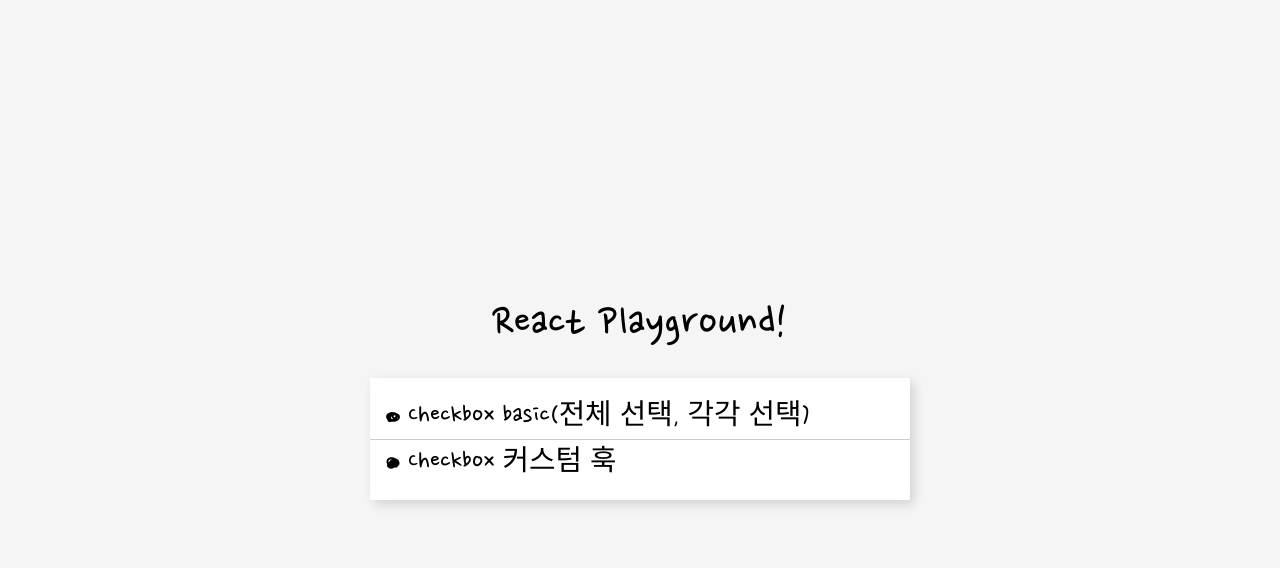
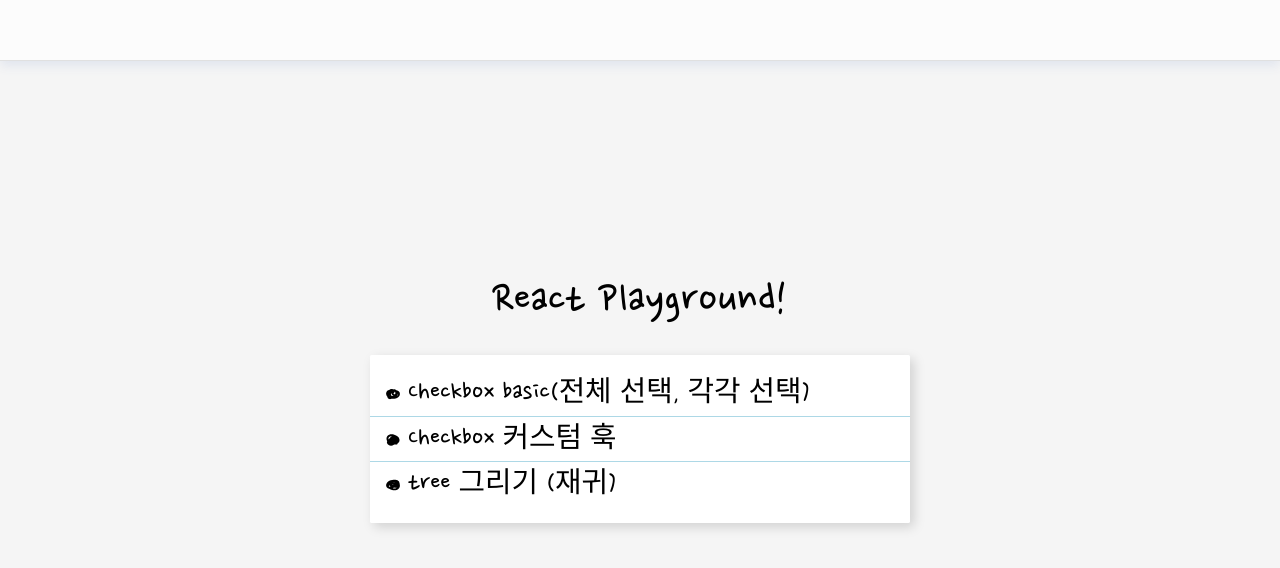
Before and after one commit to datoybi/react-playground, a React (Create React App) app: page / in a window 1280 px wide. Shown: the top 568 px of the page. Built offline with nearby package versions, Linux system fonts and the light colour scheme.

Commit message:
Feat: make checkbox hooks

```diff
--- a/src/App.scss
+++ b/src/App.scss
@@ -7,3 +7,9 @@
   place-items: center;
   min-height: 100vh;
 }
+
+.title {
+  font-family: 'Nanum Pen Script';
+  font-size: 2rem;
+  margin-bottom: 30px;
+}
--- a/src/Routes.tsx
+++ b/src/Routes.tsx
@@ -3,6 +3,7 @@
 import NotFoundPage from './pages/404';
 import CheckboxBasic from './components/Checkbox/Basic/Index';
 import CheckboxHook from './components/Checkbox/CustomHook/Index';
+import SimpleTree from './components/Tree/Simple/Index';
 
 export const Routes = () => {
   return (
@@ -10,6 +11,7 @@
       <Route path="/" element={<Main />} />
       <Route path="/checkbox-basic" element={<CheckboxBasic />} />
       <Route path="/checkbox-hook" element={<CheckboxHook />} />
+      <Route path="/tree-simple" element={<SimpleTree />} />
       <Route path="*" element={<NotFoundPage />} />
     </ReactRouterRoutes>
   );
--- a/src/components/Checkbox/Basic/Index.tsx
+++ b/src/components/Checkbox/Basic/Index.tsx
@@ -4,7 +4,12 @@
 import List from './List';
 
 const Index = () => {
-  return <List />;
+  return (
+    <>
+      <h1 className="title">Checkbox basic(전체 선택, 각각 선택)</h1>
+      <List />
+    </>
+  );
 };
 
 export default Index;
--- a/src/components/Checkbox/CustomHook/Index.tsx
+++ b/src/components/Checkbox/CustomHook/Index.tsx
@@ -10,6 +10,7 @@
 
   return (
     <>
+      <h1 className="title">Checkbox 커스텀 훅</h1>
       {renderChecks()}
       <p>
         <button disabled={!isAllChecked}>다음</button>
--- /dev/null
+++ b/src/components/Common/Header.tsx
@@ -0,0 +1,47 @@
+import { Link, useLocation } from 'react-router-dom';
+import { styled } from 'styled-components';
+
+const Header = () => {
+  const { pathname } = useLocation();
+
+  return (
+    <Wrapper>
+      <nav>{pathname !== '/' && <Link to="/">뒤로가기</Link>}</nav>
+    </Wrapper>
+  );
+};
+
+export default Header;
+
+const Wrapper = styled.header`
+  width: 100%;
+  border-bottom: 1px solid #e0e0e0;
+  height: 60px;
+  position: fixed;
+  top: 0;
+  left: 0;
+  z-index: 1;
+  backdrop-filter: saturate(180%) blur(5px);
+  background-color: rgba(255, 255, 255, 0.7);
+  display: flex;
+  justify-content: end;
+  box-shadow: 0 5px 10px #e1e5ee;
+
+  nav {
+    height: 60px;
+    display: flex;
+    justify-content: space-evenly;
+    align-items: center;
+    width: 300px;
+
+    a {
+      font-family: 'Nanum Pen Script';
+      text-decoration: none;
+      color: #333;
+      font-size: 1.5rem;
+      border: 1px solid #333;
+      border-radius: 14px;
+      padding: 5px 10px;
+    }
+  }
+`;
--- /dev/null
+++ b/src/components/Tree/Simple/Index.tsx
@@ -0,0 +1,28 @@
+/*
+ * https://naveenda.medium.com/how-to-recursively-render-the-react-component-a821b3532894 참고하여 tree 구현
+ */
+import { styled } from 'styled-components';
+
+const Index = () => {
+  return (
+    <>
+      <h1 className="title">tree 그리기 (재귀)</h1>
+      <List>
+        <li>aaa</li>
+        <li>bbb</li>
+        <List>
+          <li>ccc</li>
+        </List>
+        <li>ddd</li>
+      </List>
+    </>
+  );
+};
+
+export default Index;
+
+const List = styled.ul`
+  * {
+    list-style: disc;
+  }
+`;
--- a/src/pages/Main.scss
+++ b/src/pages/Main.scss
@@ -12,7 +12,7 @@
     box-sizing: border-box;
   }
 
-  & > h1 {
+  h1 {
     font-size: 3rem;
     margin-bottom: 30px;
   }
--- a/src/pages/Main.tsx
+++ b/src/pages/Main.tsx
@@ -12,16 +12,7 @@
           Checkbox basic(전체 선택, 각각 선택)
         </li>
         <li onClick={() => navigate('/checkbox-hook')}>Checkbox 커스텀 훅</li>
-        {/* <li>Bread</li>
-        <li>Milk</li>
-        <li>Apples</li>
-        <li>Grapefruit</li>
-        <li>Cat food</li>
-        <li>Cheese</li>
-        <li>낙서서</li>
-        <li>Wine</li>
-        <li>Wine</li>
-        <li>Wine</li> */}
+        <li onClick={() => navigate('/tree-simple')}>tree 그리기 (재귀)</li>
       </ul>
     </div>
   );
--- a/src/pages/PageLayout.tsx
+++ b/src/pages/PageLayout.tsx
@@ -1,11 +1,15 @@
 import { ReactNode } from 'react';
 import { styled } from 'styled-components';
+import Header from '../components/Common/Header';
 
 export function PageLayout({ children }: { children: ReactNode }) {
   return (
-    <Wrapper>
-      <>{children}</>
-    </Wrapper>
+    <>
+      <Header />
+      <Wrapper>
+        <>{children}</>
+      </Wrapper>
+    </>
   );
 }
 
```
Also changed, not shown: src/components/Tree/Simple/datas.ts (added, +71 -0 lines).
